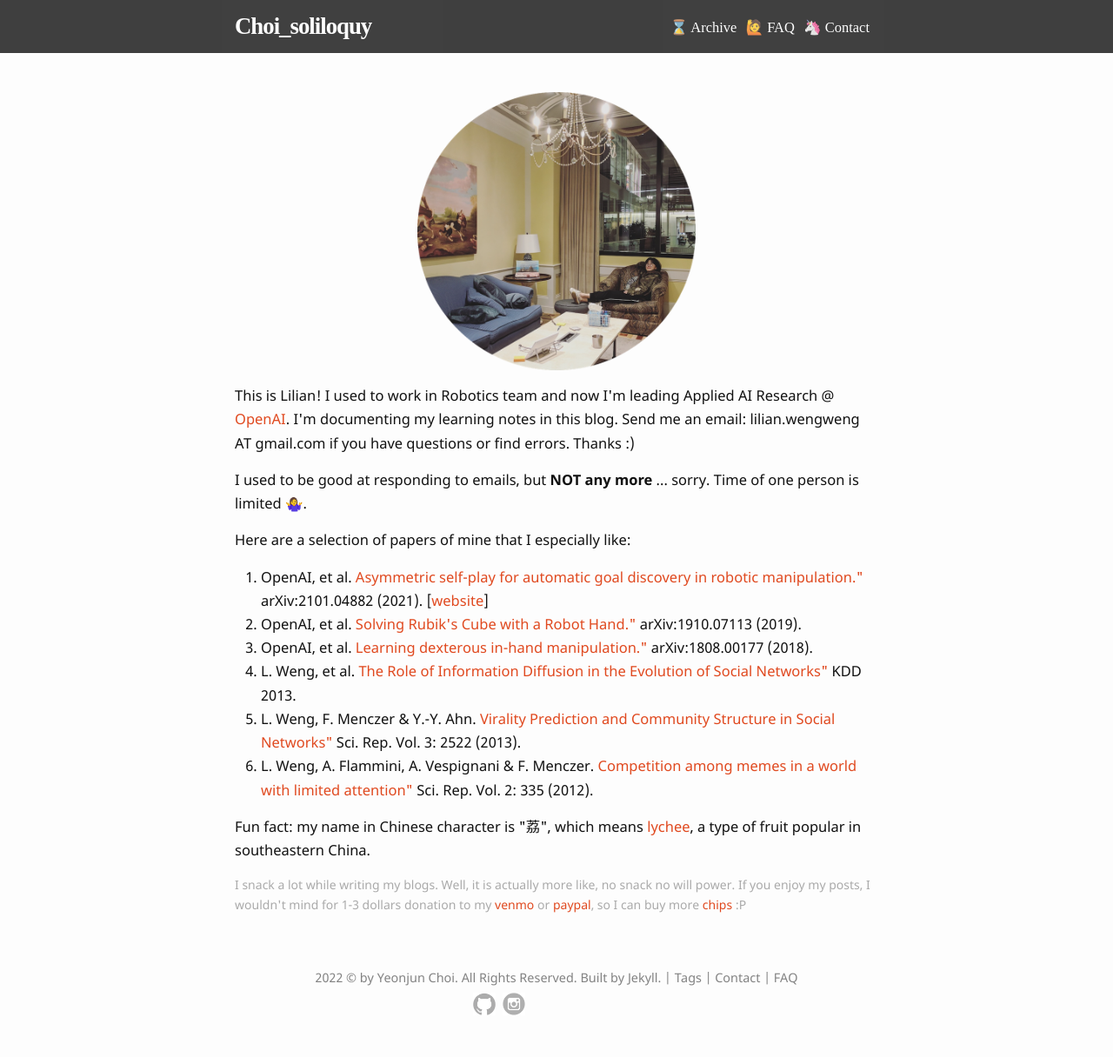
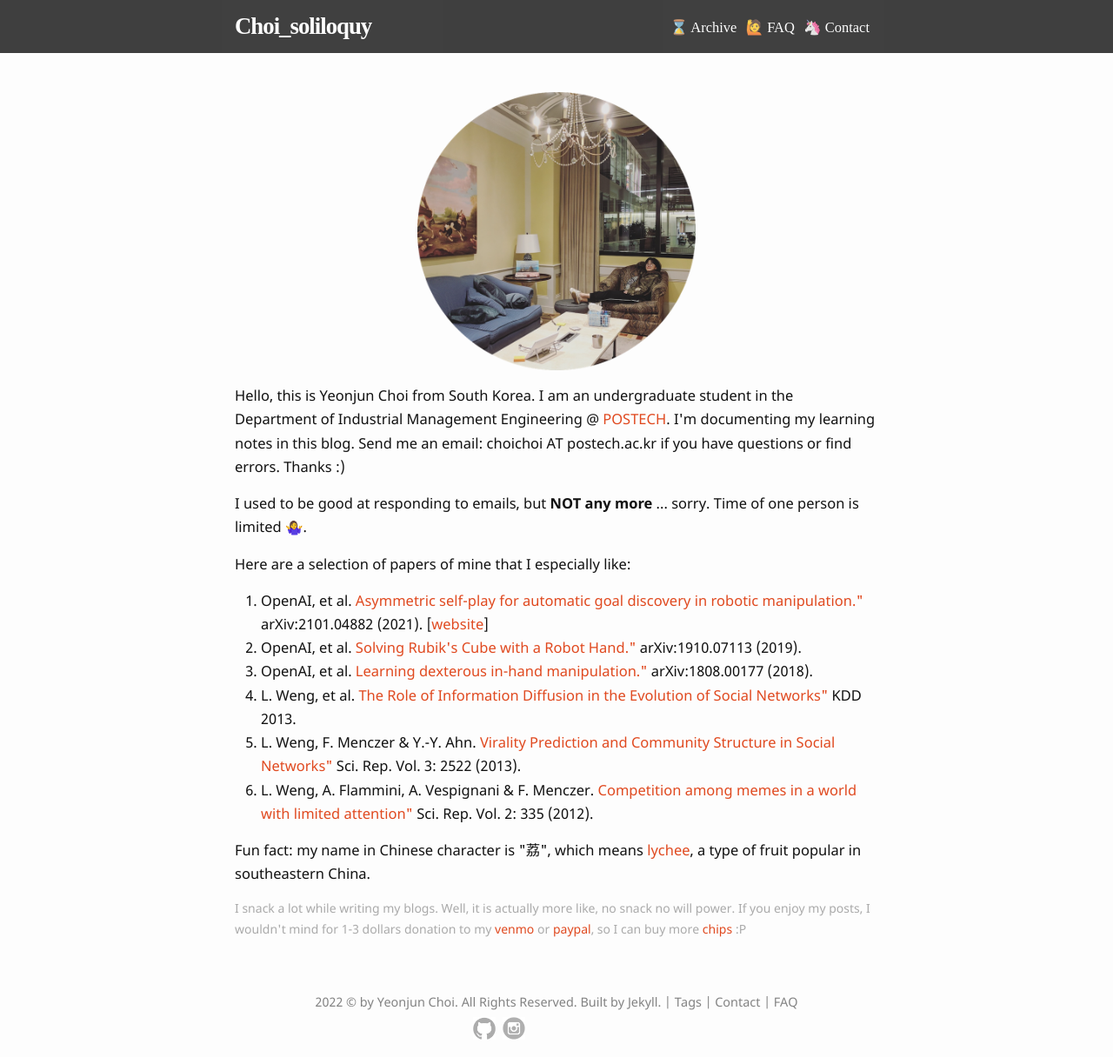
Before and after one commit to choipostech/choipostech.github.io, a Jekyll site: the page built from contact.html, in a window 1280 px wide. Shown: the whole page at 87% size. Built offline with Jekyll 4.4.1, drawn with Linux system fonts in a browser that asks for light colours; some web fonts are replaced; before the commit the page ends 1188 px from its top, so only the background shows below that.

Commit message:
Update contact.html

```diff
--- a/contact.html
+++ b/contact.html
@@ -7,7 +7,7 @@ layout: default
 	<img src="{{ '/assets/images/profile_photo.png' | relative_url }}" width="320" height="320" />
 
 	<p></p>
-	<p>This is Lilian! I used to work in Robotics team and now I'm leading Applied AI Research @ <a href="https://openai.com/" target="_blank">OpenAI</a>. I'm documenting my learning notes in this blog. Send me an email: lilian.wengweng AT gmail.com if you have questions or find errors. Thanks :)</p>
+	<p>Hello, this is Yeonjun Choi from South Korea. I am an undergraduate student in the Department of Industrial Management Engineering @ <a href="https://postech.ac.kr/eng/" target="_blank">POSTECH</a>. I'm documenting my learning notes in this blog. Send me an email: choichoi AT postech.ac.kr if you have questions or find errors. Thanks :)</p>
 
 	<p>I used to be good at responding to emails, but <b>NOT any more</b> ... sorry. Time of one person is limited 🤷‍♀️.</p>
 
```
